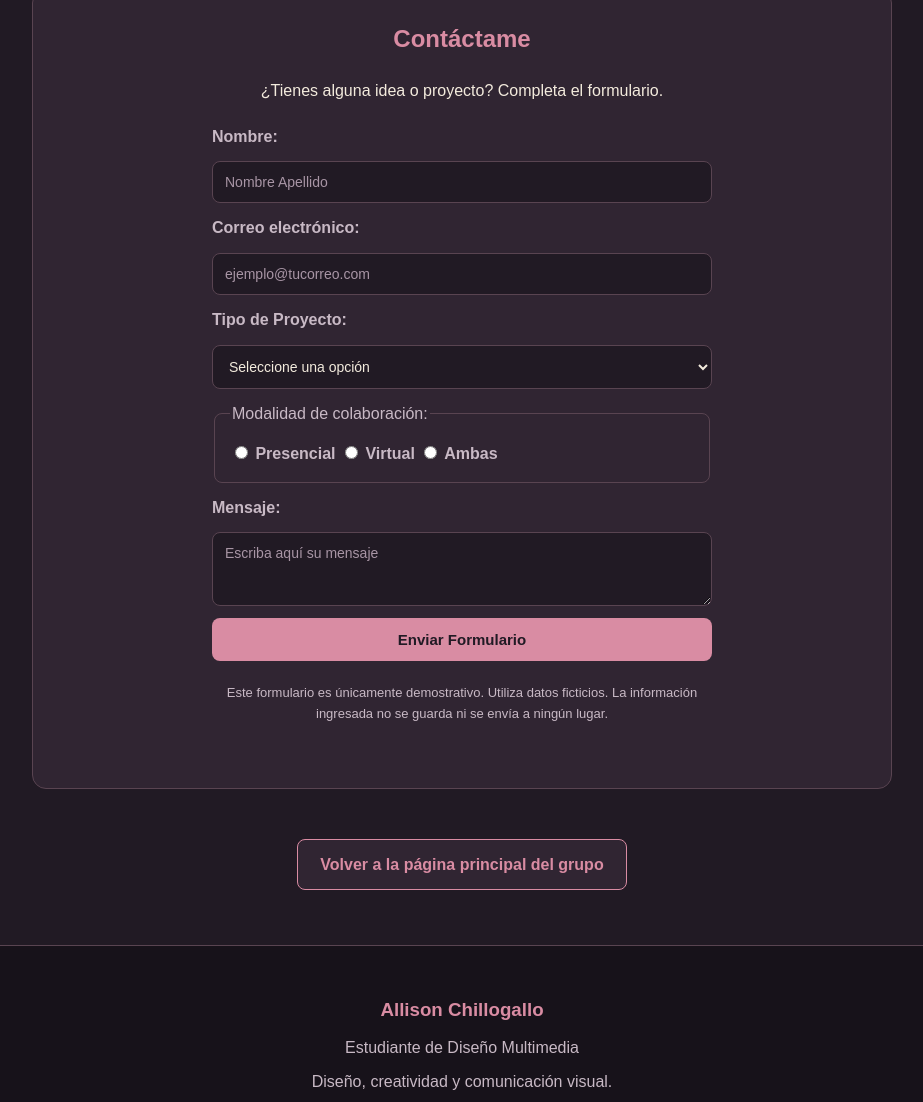
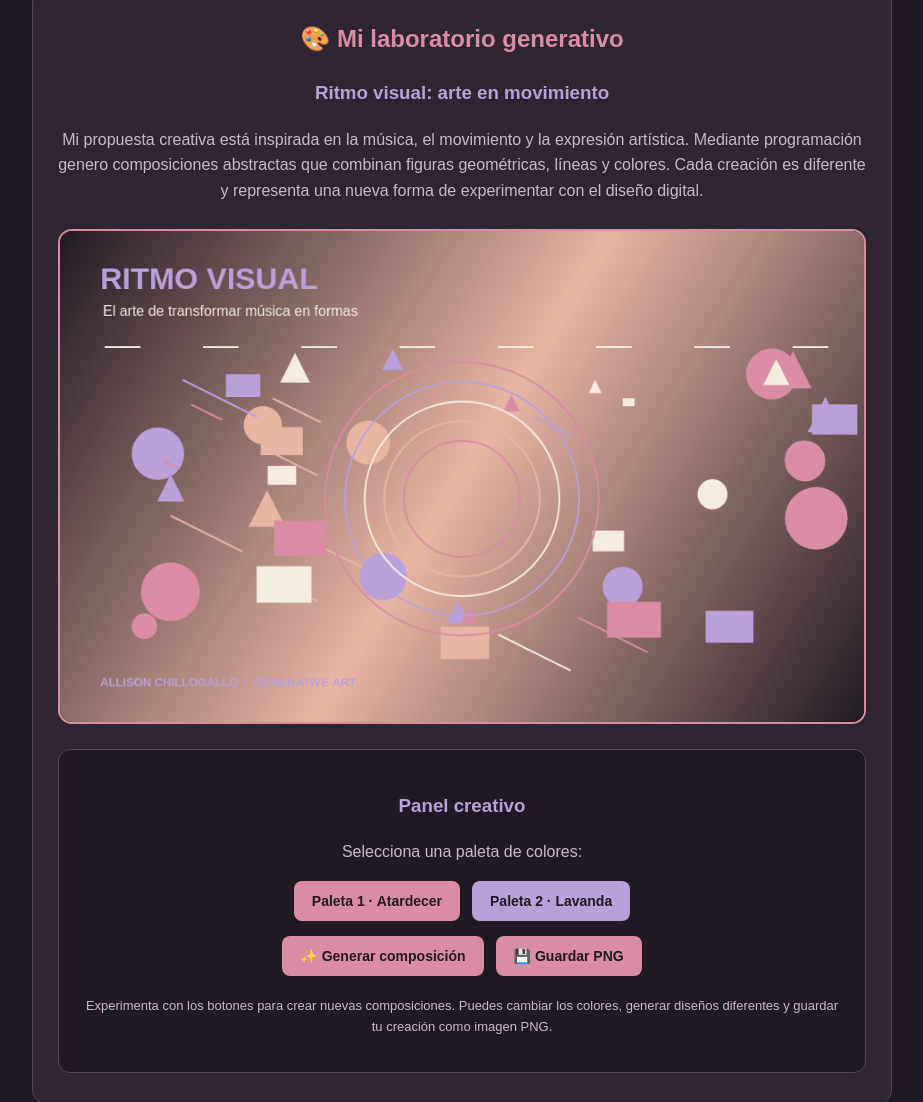
Before and after one commit to apatosaurus250/pagina-grupalMultimedia, a plain HTML site: page integrantes/allison/index.html in a window 1280 px wide. Shown: the part 2851-3953 px from the top of the page, without its empty margins (178-1101 px from the left). Drawn offline with Linux system fonts and the light colour scheme.

Commit message:
actualizacion canvas allison

```diff
--- /dev/null
+++ b/integrantes/allison/canvas.js
@@ -0,0 +1,316 @@
+
+// ======================================
+// LABORATORIO GENERATIVO
+// ALLISON CHILLOGALLO
+// Concepto: RITMO VISUAL
+// ======================================
+
+// Obtener el Canvas
+const canvas = document.getElementById("miCanvas");
+const ctx = canvas.getContext("2d");
+
+// Botones
+const botonPaleta1 = document.getElementById("paleta1");
+const botonPaleta2 = document.getElementById("paleta2");
+const botonGenerar = document.getElementById("generar");
+const botonGuardar = document.getElementById("guardar");
+
+// Paletas de colores
+const paletas = [
+
+    // Paleta 1: Atardecer
+    ["#211A24", "#D98CA3", "#E8B4A2", "#F3EBDD", "#B9A0D9"],
+
+    // Paleta 2: Lavanda
+    ["#211A24", "#B9A0D9", "#8D78B5", "#E8C8DF", "#F3EBDD"]
+
+];
+
+// Variables
+let paletaActual = paletas[0];
+let variacion = 0;
+
+
+// ======================================
+// FUNCIÓN 1: DIBUJAR EL FONDO
+// ======================================
+
+function dibujarFondo() {
+
+    const degradado = ctx.createLinearGradient(
+        0, 0, canvas.width, canvas.height
+    );
+
+    degradado.addColorStop(0, paletaActual[0]);
+    degradado.addColorStop(0.5, paletaActual[2]);
+    degradado.addColorStop(1, paletaActual[0]);
+
+    ctx.fillStyle = degradado;
+
+    ctx.fillRect(
+        0, 0,
+        canvas.width,
+        canvas.height
+    );
+
+}
+
+
+// ======================================
+// FUNCIÓN 2: DIBUJAR CÍRCULOS
+// ======================================
+
+function dibujarCirculo(x, y, radio, color) {
+
+    ctx.beginPath();
+
+    ctx.arc(
+        x, y, radio,
+        0, Math.PI * 2
+    );
+
+    ctx.fillStyle = color;
+    ctx.fill();
+
+}
+
+
+// ======================================
+// FUNCIÓN 3: DIBUJAR LÍNEAS
+// ======================================
+
+function dibujarLinea(x1, y1, x2, y2, color) {
+
+    ctx.beginPath();
+
+    ctx.moveTo(x1, y1);
+    ctx.lineTo(x2, y2);
+
+    ctx.strokeStyle = color;
+    ctx.lineWidth = 2;
+
+    ctx.stroke();
+
+}
+
+
+// ======================================
+// FUNCIÓN 4: DIBUJAR TRIÁNGULOS
+// ======================================
+
+function dibujarTriangulo(x, y, tamano, color) {
+
+    ctx.beginPath();
+
+    ctx.moveTo(x, y);
+    ctx.lineTo(x + tamano, y);
+    ctx.lineTo(x + tamano / 2, y - tamano);
+
+    ctx.closePath();
+
+    ctx.fillStyle = color;
+    ctx.fill();
+
+}
+
+
+// ======================================
+// FUNCIÓN 5: DIBUJAR RECTÁNGULOS
+// ======================================
+
+function dibujarRectangulo(x, y, ancho, alto, color) {
+
+    ctx.fillStyle = color;
+
+    ctx.fillRect(
+        x, y,
+        ancho, alto
+    );
+
+}
+
+
+// ======================================
+// FUNCIÓN 6: DIBUJAR TÍTULOS
+// ======================================
+
+function dibujarTextos() {
+
+    ctx.fillStyle = paletaActual[4];
+
+    ctx.font = "bold 34px Arial";
+
+    ctx.fillText(
+        "RITMO VISUAL",
+        45, 65
+    );
+
+    ctx.font = "16px Arial";
+
+    ctx.fillStyle = paletaActual[3];
+
+    ctx.fillText(
+        "El arte de transformar música en formas",
+        48, 95
+    );
+
+    ctx.font = "bold 13px Arial";
+
+    ctx.fillStyle = paletaActual[4];
+
+    ctx.fillText(
+        "ALLISON CHILLOGALLO  /  GENERATIVE ART",
+        45, 510
+    );
+
+}
+
+
+// ======================================
+// FUNCIÓN 7: GENERAR COMPOSICIÓN
+// ======================================
+
+function generarComposicion() {
+
+    // Dibujar fondo
+    dibujarFondo();
+
+    // Líneas decorativas superiores
+    for (let i = 0; i < 8; i++) {
+
+        let x = 50 + i * 110;
+
+        dibujarLinea(
+            x, 130,
+            x + 40, 130,
+            paletaActual[3]
+        );
+
+    }
+
+    // Generar figuras geométricas
+    for (let i = 0; i < 45; i++) {
+
+        let x = 40 + Math.random() * 820;
+        let y = 150 + Math.random() * 310;
+
+        let tamano = 8 + Math.random() * 35;
+
+        let color = paletaActual[
+            1 + Math.floor(Math.random() * 4)
+        ];
+
+        // Alternar diferentes figuras
+        if (i % 4 === 0) {
+
+            dibujarCirculo(
+                x, y,
+                tamano,
+                color
+            );
+
+        } else if (i % 4 === 1) {
+
+            dibujarRectangulo(
+                x, y,
+                tamano * 1.5,
+                tamano,
+                color
+            );
+
+        } else if (i % 4 === 2) {
+
+            dibujarTriangulo(
+                x, y,
+                tamano,
+                color
+            );
+
+        } else {
+
+            dibujarLinea(
+                x, y,
+                x + tamano * 2,
+                y + tamano,
+                color
+            );
+
+        }
+
+    }
+
+    // Crear ondas concéntricas
+    for (let i = 0; i < 5; i++) {
+
+        ctx.beginPath();
+
+        ctx.arc(
+            450, 300,
+            65 + i * 22,
+            0, Math.PI * 2
+        );
+
+        ctx.strokeStyle = paletaActual[
+            1 + (i % 4)
+        ];
+
+        ctx.lineWidth = 2;
+
+        ctx.stroke();
+
+    }
+
+    // Dibujar textos
+    dibujarTextos();
+
+    variacion++;
+
+}
+
+
+// ======================================
+// EVENTOS DE LOS BOTONES
+// ======================================
+
+// Seleccionar paleta 1
+botonPaleta1.addEventListener("click", function() {
+
+    paletaActual = paletas[0];
+
+    generarComposicion();
+
+});
+
+
+// Seleccionar paleta 2
+botonPaleta2.addEventListener("click", function() {
+
+    paletaActual = paletas[1];
+
+    generarComposicion();
+
+});
+
+
+// Generar una nueva composición
+botonGenerar.addEventListener("click", function() {
+
+    generarComposicion();
+
+});
+
+
+// Descargar composición como PNG
+botonGuardar.addEventListener("click", function() {
+
+    const enlace = document.createElement("a");
+
+    enlace.download = "ritmo-visual-allison.png";
+
+    enlace.href = canvas.toDataURL("image/png");
+
+    enlace.click();
+
+});
+
+generarComposicion();
--- a/integrantes/allison/estilos.css
+++ b/integrantes/allison/estilos.css
@@ -244,6 +244,84 @@ footer p {
     margin: 8px 0;
 }
 
+/* ===== LABORATORIO GENERATIVO ===== */
+
+#laboratorio {
+    text-align: center;
+    padding: 30px 25px;
+}
+
+#laboratorio h3 {
+    color: #B9A0D9;
+}
+
+#laboratorio p {
+    color: #C8B9C5;
+}
+
+.canvas-contenedor {
+    width: 100%;
+    margin: 25px auto;
+    overflow: hidden;
+    border: 2px solid #D98CA3;
+    border-radius: 14px;
+    background-color: #17121A;
+}
+
+#miCanvas {
+    display: block;
+    width: 100%;
+    height: auto;
+}
+
+.panel-creativo {
+    background-color: #211A24;
+    padding: 22px;
+    border-radius: 12px;
+    border: 1px solid #594451;
+}
+
+.panel-creativo h3 {
+    color: #D98CA3;
+}
+
+.botones-paleta,
+.botones-generador {
+    display: flex;
+    justify-content: center;
+    flex-wrap: wrap;
+    gap: 12px;
+    margin: 15px 0;
+}
+
+.panel-creativo button {
+    background-color: #D98CA3;
+    color: #211A24;
+    border: none;
+    border-radius: 8px;
+    padding: 12px 18px;
+    font-size: 14px;
+    font-weight: bold;
+    cursor: pointer;
+    transition: 0.3s;
+}
+
+.panel-creativo button:hover {
+    background-color: #B9A0D9;
+    transform: translateY(-2px);
+}
+
+#paleta2 {
+    background-color: #B9A0D9;
+}
+
+.instrucciones-canvas {
+    font-size: 13px;
+    margin-top: 20px;
+    line-height: 1.6;
+}
+
+
 @media (max-width: 600px) {
 
     header {
@@ -270,4 +348,17 @@ footer p {
         min-width: auto;
     }
 
+        #laboratorio {
+        padding: 18px;
+    }
+
+    .panel-creativo button {
+        width: 100%;
+    }
+
+    .canvas-contenedor {
+        margin: 15px auto;
+    }
+
+
 }
--- a/integrantes/allison/index.html
+++ b/integrantes/allison/index.html
@@ -123,6 +123,72 @@
             </video>
         </section>
 
+
+        <!-- LABORATORIO GENERATIVO -->
+        <section id="laboratorio">
+
+            <h2>🎨 Mi laboratorio generativo</h2>
+
+            <h3>Ritmo visual: arte en movimiento</h3>
+
+            <p>
+                Mi propuesta creativa está inspirada en la música,
+                el movimiento y la expresión artística. Mediante
+                programación genero composiciones abstractas que
+                combinan figuras geométricas, líneas y colores.
+                Cada creación es diferente y representa una nueva
+                forma de experimentar con el diseño digital.
+            </p>
+
+            <div class="canvas-contenedor">
+
+                <canvas id="miCanvas" width="900" height="550">
+                    Tu navegador no soporta Canvas.
+                </canvas>
+
+            </div>
+
+            <div class="panel-creativo">
+
+                <h3>Panel creativo</h3>
+
+                <p>Selecciona una paleta de colores:</p>
+
+                <div class="botones-paleta">
+
+                    <button id="paleta1" type="button">
+                        Paleta 1 · Atardecer
+                    </button>
+
+                    <button id="paleta2" type="button">
+                        Paleta 2 · Lavanda
+                    </button>
+
+                </div>
+
+                <div class="botones-generador">
+
+                    <button id="generar" type="button">
+                        ✨ Generar composición
+                    </button>
+
+                    <button id="guardar" type="button">
+                        💾 Guardar PNG
+                    </button>
+
+                </div>
+
+                <p class="instrucciones-canvas">
+                    Experimenta con los botones para crear nuevas
+                    composiciones. Puedes cambiar los colores,
+                    generar diseños diferentes y guardar tu
+                    creación como imagen PNG.
+                </p>
+
+            </div>
+
+        </section>
+
         <section id="formulario">
 
             <h2>Contáctame</h2>
@@ -235,5 +301,7 @@
 
     </footer>
 
+    <script src="canvas.js"></script>
+
 </body>
 </html>
```
